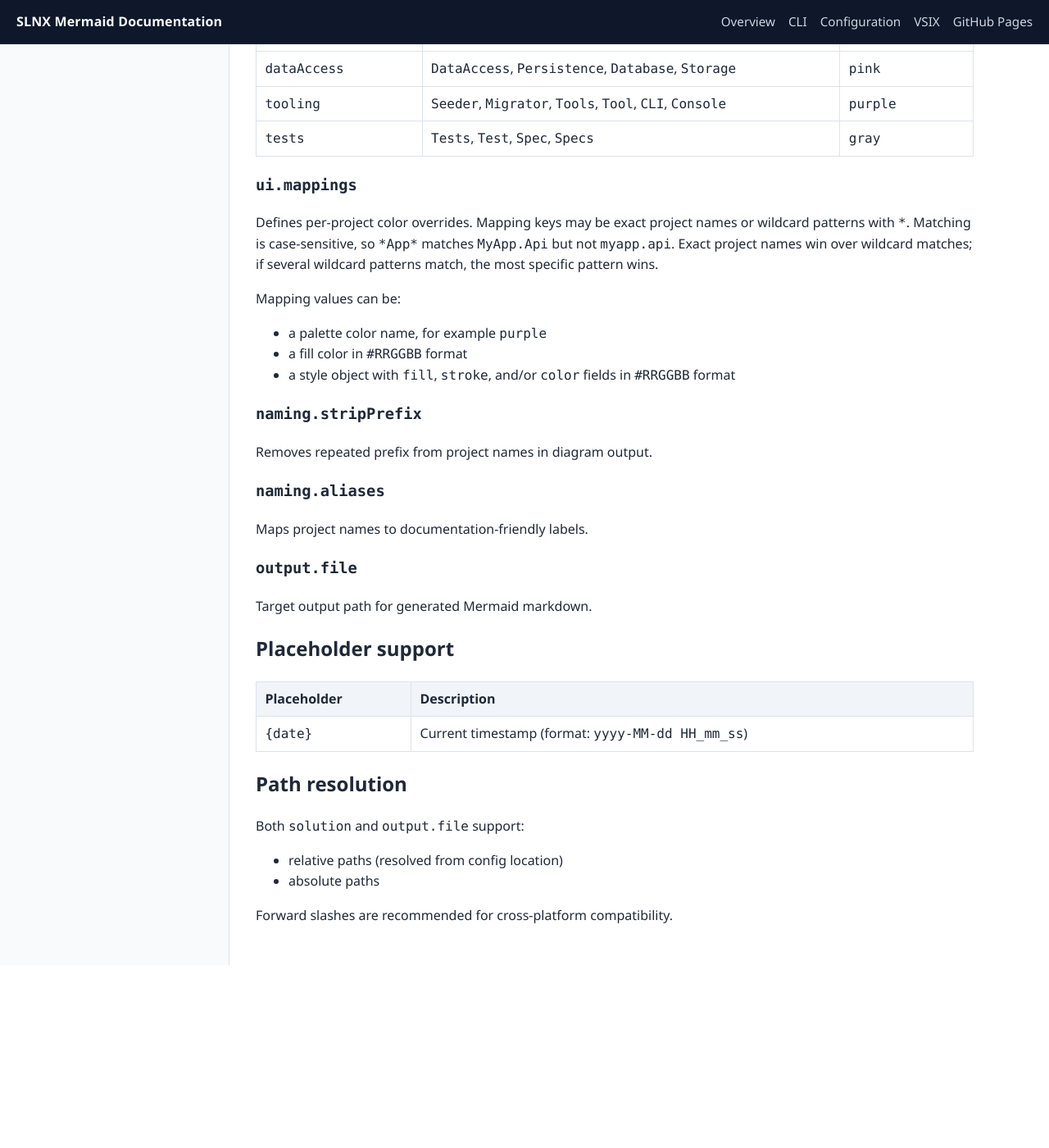
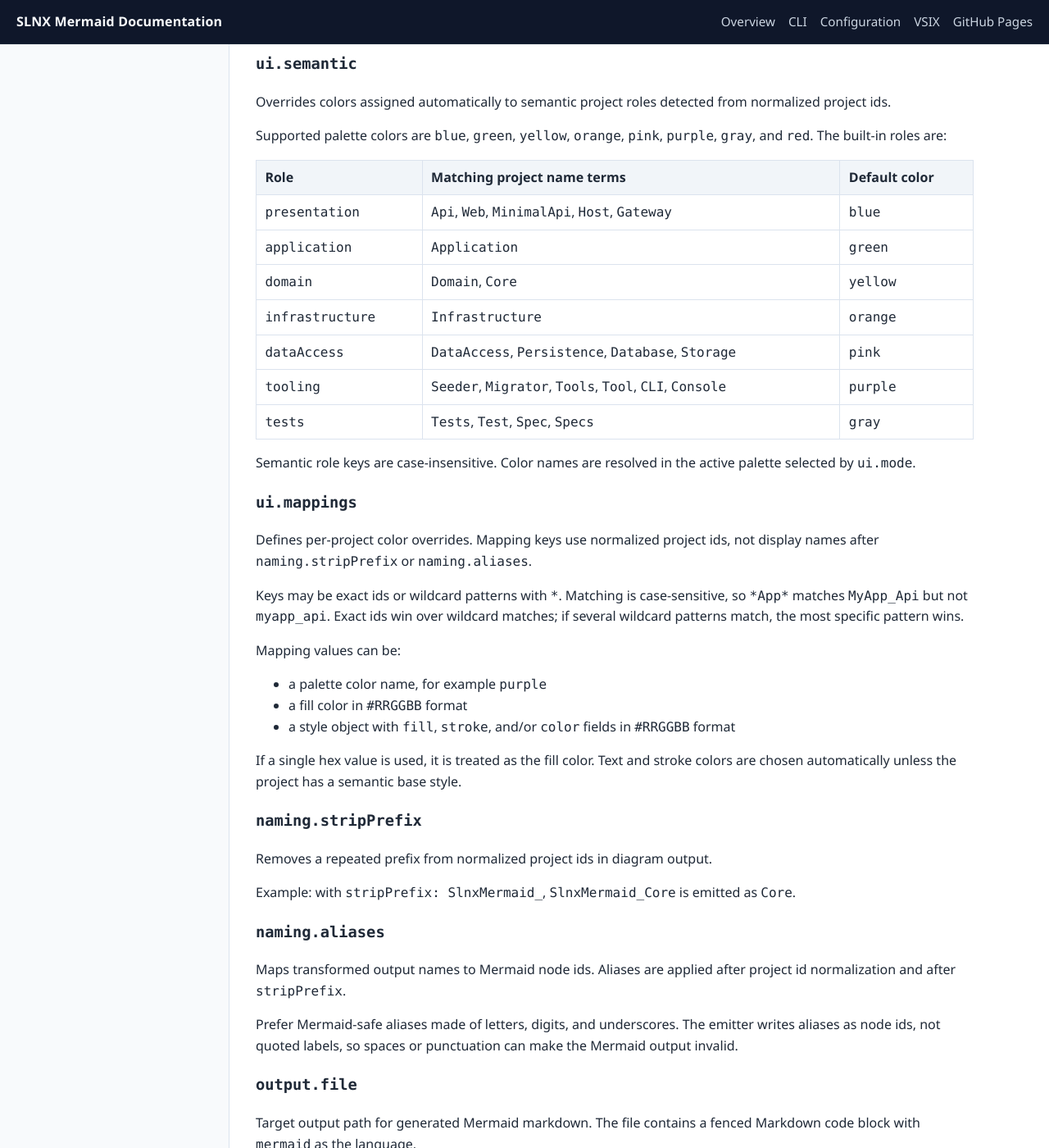
Before and after one commit to asienicki/slnx-mermaid, a Jekyll site: the page built from docs/configuration.md, in a window 1280 px wide and 1400 px high, scrolled down 2611 px. Shown: the whole window at 82% size. Built offline with Jekyll 4.4.1, drawn with Linux system fonts in a browser that asks for light colours; before the commit the page ends 3788 px from its top, so only the background shows below that; some of the changed text lies outside the part shown.

Commit message:
Align documentation with current generator behavior

```diff
--- a/docs/configuration.md
+++ b/docs/configuration.md
@@ -5,7 +5,7 @@ title: Configuration Reference
 
 # Configuration Reference
 
-SLNX Mermaid uses YAML configuration.
+SLNX Mermaid uses YAML configuration. The same model is used by the CLI and by the Visual Studio extension.
 
 ## Example
 
@@ -13,7 +13,7 @@ SLNX Mermaid uses YAML configuration.
 solution: SlnxMermaid.slnx
 
 diagram:
-  direction: TD   # TD (top-down) | LR (left-right)
+  direction: TD   # Passed to Mermaid graph direction; common values: TD, LR, BT, RL
   includeTransitiveDependencies: false  # false = direct only | true = direct + indirect
   orderDependenciesByDepth: true  # false = legacy alphabetical edge order | true = dependency-depth order
 
@@ -37,12 +37,13 @@ ui:
     dataAccess: pink        # DataAccess/Persistence/Database/Storage projects
     tooling: purple         # CLI/Console/Tools/Seeder/Migrator projects
     tests: gray             # Tests/Test/Spec projects
-  # Optional per-project overrides. Keys may be exact project names or wildcard patterns. Matching is case-sensitive.
+  # Optional per-project overrides. Keys use normalized project ids: project file names without extension,
+  # with dots and hyphens replaced by underscores. Wildcards use * and are case-sensitive.
   mappings:
-    SlnxMermaid.CLI: purple
+    SlnxMermaid_CLI: purple
     "*Tests*": gray
     "*App*": yellow
-    SlnxMermaid.Core:
+    SlnxMermaid_Core:
       fill: "#141414"
       stroke: "#90CAF9"
       color: "#FFFFFF"
@@ -60,11 +61,18 @@ output:
 ## Sections
 
 ### `solution`
-Path to `.sln` / `.slnx` file.
+Path to a `.sln` or `.slnx` file.
+
+The generator first tries MSBuild project graph analysis. If project evaluation fails with an MSBuild project-file error, it falls back to parsing the solution file directly and reading project references from project XML.
+
+Supported project references in the fallback parser:
+
+- `.slnx`: `<Project Path="..." />` entries
+- `.sln`: `csproj`, `fsproj`, and `vbproj` project entries
+- project files: `ProjectReference` items
 
 ### `diagram.direction`
-- `TD` (top-down)
-- `LR` (left-right)
+Value emitted after Mermaid `graph`, for example `TD` or `LR`. The tool does not validate this field beyond passing the value through to Mermaid.
 
 ### `diagram.includeTransitiveDependencies`
 - `false` (default): include only direct project references.
@@ -76,7 +84,9 @@ Path to `.sln` / `.slnx` file.
 - `false`: preserve the legacy alphabetical Mermaid edge order.
 
 ### `filters.exclude`
-Project name patterns to omit from the graph.
+Case-insensitive substring filters applied to normalized project ids before edges and styles are emitted. These are not glob patterns: `Tests` excludes any normalized project id containing `tests`, while `*Tests*` would be treated as a literal substring containing asterisks.
+
+Normalized project ids are project file names without extension, with dots and hyphens replaced by underscores. For example, `SlnxMermaid.CLI.csproj` becomes `SlnxMermaid_CLI`.
 
 ### `ui.mode`
 Chooses the built-in diagram color palette. Supported values are:
@@ -85,7 +95,7 @@ Chooses the built-in diagram color palette. Supported values are:
 - `light`
 
 ### `ui.semantic`
-Overrides colors assigned automatically to semantic project roles detected from project names.
+Overrides colors assigned automatically to semantic project roles detected from normalized project ids.
 
 Supported palette colors are `blue`, `green`, `yellow`, `orange`, `pink`, `purple`, `gray`, and `red`. The built-in roles are:
 
@@ -99,8 +109,12 @@ Supported palette colors are `blue`, `green`, `yellow`, `orange`, `pink`, `purpl
 | `tooling` | `Seeder`, `Migrator`, `Tools`, `Tool`, `CLI`, `Console` | `purple` |
 | `tests` | `Tests`, `Test`, `Spec`, `Specs` | `gray` |
 
+Semantic role keys are case-insensitive. Color names are resolved in the active palette selected by `ui.mode`.
+
 ### `ui.mappings`
-Defines per-project color overrides. Mapping keys may be exact project names or wildcard patterns with `*`. Matching is case-sensitive, so `*App*` matches `MyApp.Api` but not `myapp.api`. Exact project names win over wildcard matches; if several wildcard patterns match, the most specific pattern wins.
+Defines per-project color overrides. Mapping keys use normalized project ids, not display names after `naming.stripPrefix` or `naming.aliases`.
+
+Keys may be exact ids or wildcard patterns with `*`. Matching is case-sensitive, so `*App*` matches `MyApp_Api` but not `myapp_api`. Exact ids win over wildcard matches; if several wildcard patterns match, the most specific pattern wins.
 
 Mapping values can be:
 
@@ -108,14 +122,20 @@ Mapping values can be:
 - a fill color in `#RRGGBB` format
 - a style object with `fill`, `stroke`, and/or `color` fields in `#RRGGBB` format
 
+If a single hex value is used, it is treated as the fill color. Text and stroke colors are chosen automatically unless the project has a semantic base style.
+
 ### `naming.stripPrefix`
-Removes repeated prefix from project names in diagram output.
+Removes a repeated prefix from normalized project ids in diagram output.
+
+Example: with `stripPrefix: SlnxMermaid_`, `SlnxMermaid_Core` is emitted as `Core`.
 
 ### `naming.aliases`
-Maps project names to documentation-friendly labels.
+Maps transformed output names to Mermaid node ids. Aliases are applied after project id normalization and after `stripPrefix`.
+
+Prefer Mermaid-safe aliases made of letters, digits, and underscores. The emitter writes aliases as node ids, not quoted labels, so spaces or punctuation can make the Mermaid output invalid.
 
 ### `output.file`
-Target output path for generated Mermaid markdown.
+Target output path for generated Mermaid markdown. The file contains a fenced Markdown code block with `mermaid` as the language.
 
 ## Placeholder support
 
@@ -127,7 +147,7 @@ Target output path for generated Mermaid markdown.
 
 Both `solution` and `output.file` support:
 
-- relative paths (resolved from config location)
+- relative paths (resolved from the configuration file location)
 - absolute paths
 
 Forward slashes are recommended for cross-platform compatibility.
--- a/slnx-mermaid.yml
+++ b/slnx-mermaid.yml
@@ -28,12 +28,12 @@ ui:
     dataAccess: pink        # DataAccess/Persistence/Database/Storage projects
     tooling: purple         # CLI/Console/Tools/Seeder/Migrator projects
     tests: gray             # Tests/Test/Spec projects
-  # Optional per-project overrides. Keys may be exact project names or wildcard patterns. Matching is case-sensitive.
+  # Optional per-project overrides. Keys use normalized project ids (file name without extension, dots/hyphens as underscores). Wildcards are case-sensitive.
   mappings:
-    SlnxMermaid.CLI: purple
+    SlnxMermaid_CLI: purple
     "*Tests*": gray
     "*App*": yellow
-    SlnxMermaid.Core:
+    SlnxMermaid_Core:
       fill: "#141414"
       stroke: "#90CAF9"
       color: "#FFFFFF"
```
Also changed, not shown: other parts of docs/configuration.md (+1 -1 lines), docs/cli.md (+18 -10 lines), docs/vsix.md (+4 -4 lines), docs/vsix/GETTING_STARTED.md (+6 -11 lines), README.md.
